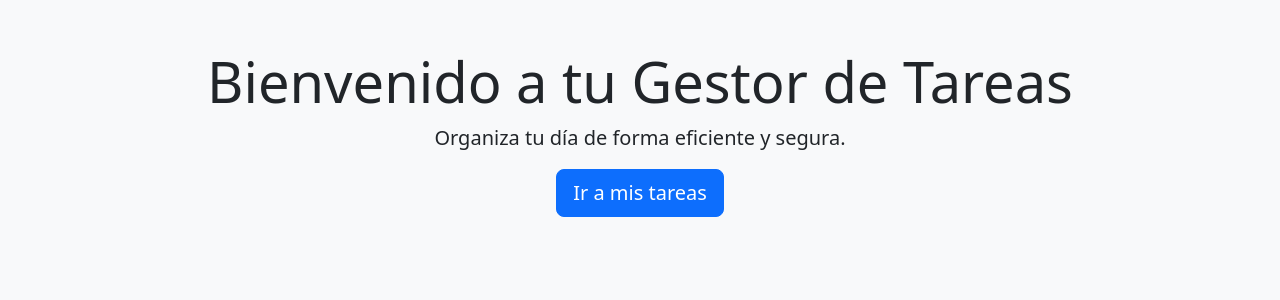
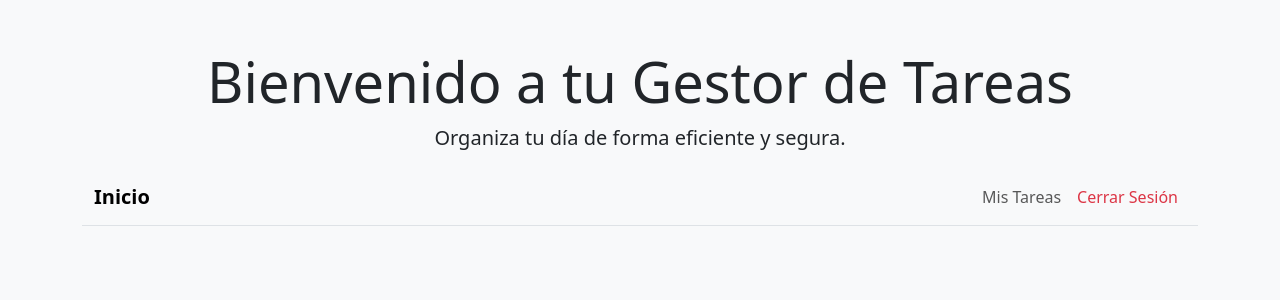
Before and after one commit to j4vi3r1/tareas_pendientes, a PHP site: page /index.php in a window 1280 px wide. Shown: the part 56-356 px from the top of the page. Run offline with PHP 8.4, Linux system fonts and the light colour scheme; the visitor is signed in with stand-in values (Sample User, id 1).

Commit message:
nuevo index

```diff
--- a/index.php
+++ b/index.php
@@ -21,7 +21,8 @@ session_start();
         <p class="lead">Organiza tu día de forma eficiente y segura.</p>
 
         <?php if(isset($_SESSION['user_id'])): ?>
-            <a href="tareas.php" class="btn btn-primary btn-lg">Ir a mis tareas</a>
+            <?php include 'menu.php'; ?>
+
         <?php else: ?>
             <div class="mt-4">
                 <a href="login.php" class="btn btn-success btn-lg">Iniciar Sesión</a>
```
